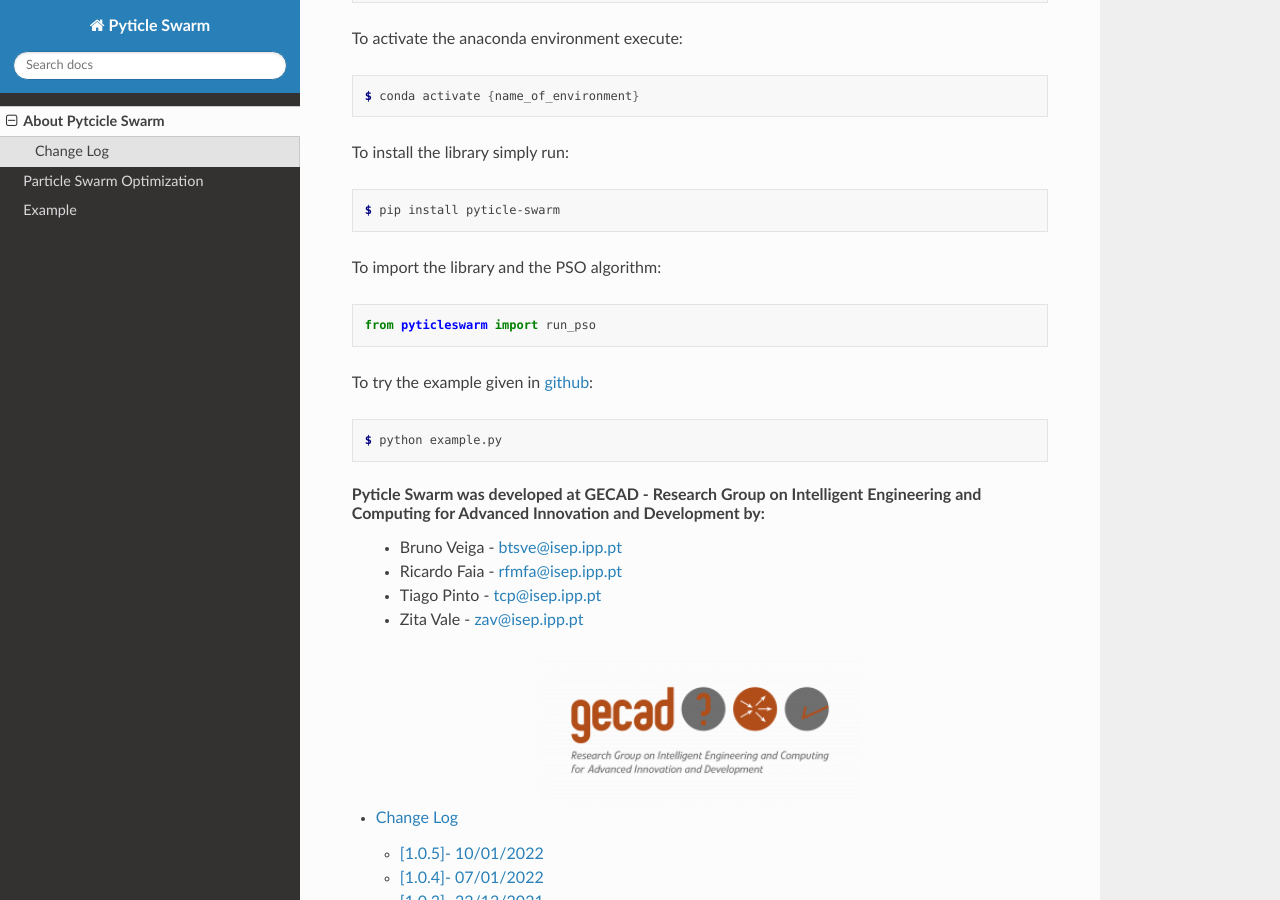
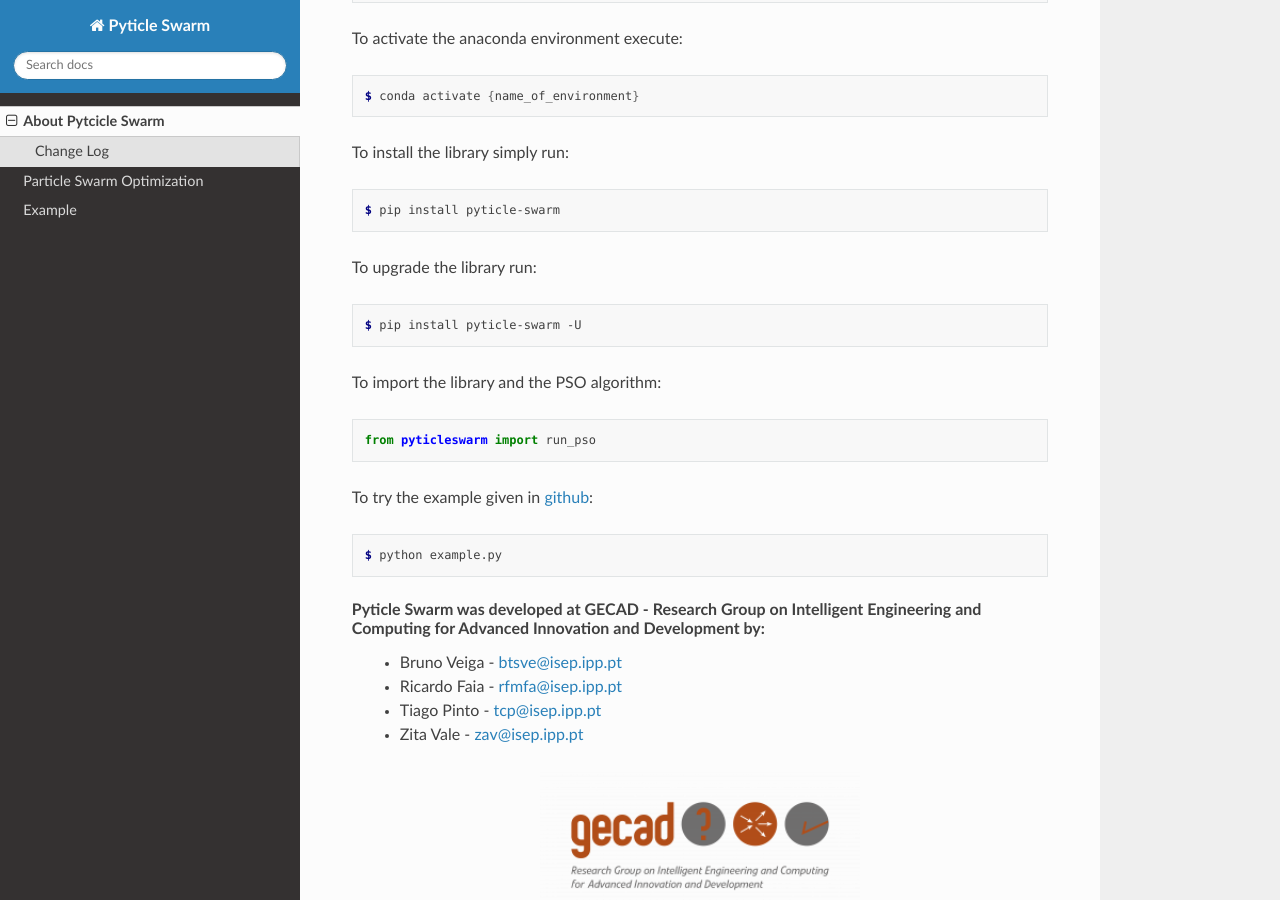
Before and after one commit to gecad-pyticle-swarm/pyticle-swarm, a Sphinx documentation site: the page built from docs/about.rst, in a window 1280 px wide and 900 px high, scrolled down 512 px. Built offline with Sphinx 7.4.7 and the Read the Docs theme 2.0.0, drawn with Linux system fonts in a browser that asks for light colours.

```diff
--- a/docs/about.rst
+++ b/docs/about.rst
@@ -24,12 +24,17 @@ To activate the anaconda environment execute:
 
     $ conda activate {name_of_environment}
 
-
 To install the library simply run:
 
 .. code-block:: console
 
     $ pip install pyticle-swarm
+
+To upgrade the library run:
+
+.. code-block:: console
+
+    $ pip install pyticle-swarm -U
 
 To import the library and the PSO algorithm:
 
```
Also changed, not shown: README.md (+4 -0 lines).
